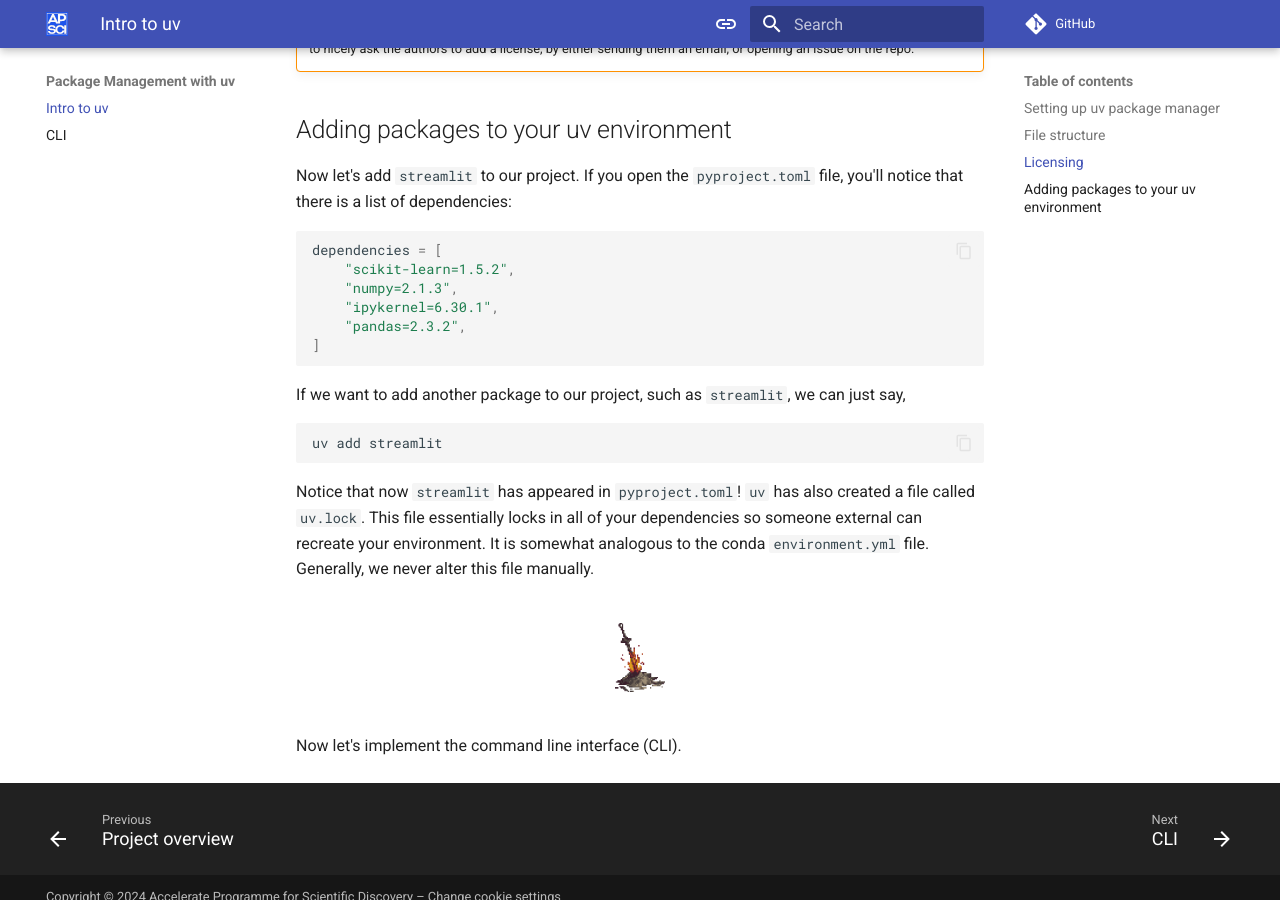
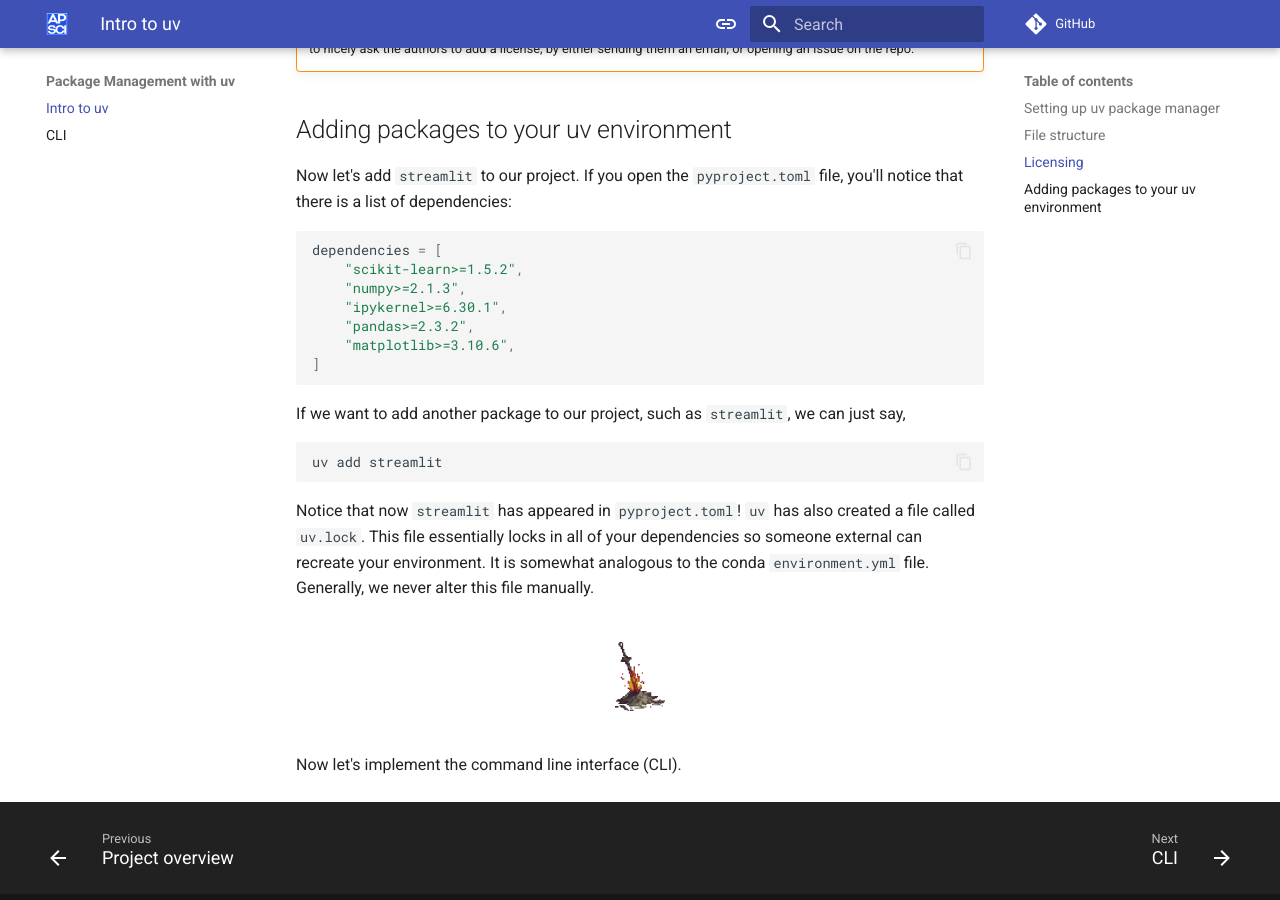
Before and after one commit to acceleratescience/packaging-publishing, an MkDocs documentation site: the page built from docs/UV/3_uv.md, in a window 1280 px wide and 900 px high, scrolled down 2007 px. Built offline with MkDocs 1.6.1 and Material for MkDocs 9.7.7, drawn with Linux system fonts in a browser that asks for light colours; comment, search, counter and statistics services are not loaded.

Commit message:
chore(deps): add matplotlib as dependency

````diff
--- a/docs/UV/3_uv.md
+++ b/docs/UV/3_uv.md
@@ -72,10 +72,11 @@ Now let's add `streamlit` to our project. If you open the `pyproject.toml` file,
 
 ```toml
 dependencies = [
-    "scikit-learn=1.5.2",
-    "numpy=2.1.3",
-    "ipykernel=6.30.1",
-    "pandas=2.3.2",
+    "scikit-learn>=1.5.2",
+    "numpy>=2.1.3",
+    "ipykernel>=6.30.1",
+    "pandas>=2.3.2",
+    "matplotlib>=3.10.6",
 ]
 ```
 
--- a/pyproject.toml
+++ b/pyproject.toml
@@ -16,6 +16,7 @@ dependencies = [
     "ipykernel >= 6.30.1",
     "pandas>=2.3.2",
     "typer>=0.19.2",
+    "matplotlib>=3.10.6",
 ]
 
 [dependency-groups]
````
Also changed, not shown: 1 other file.
